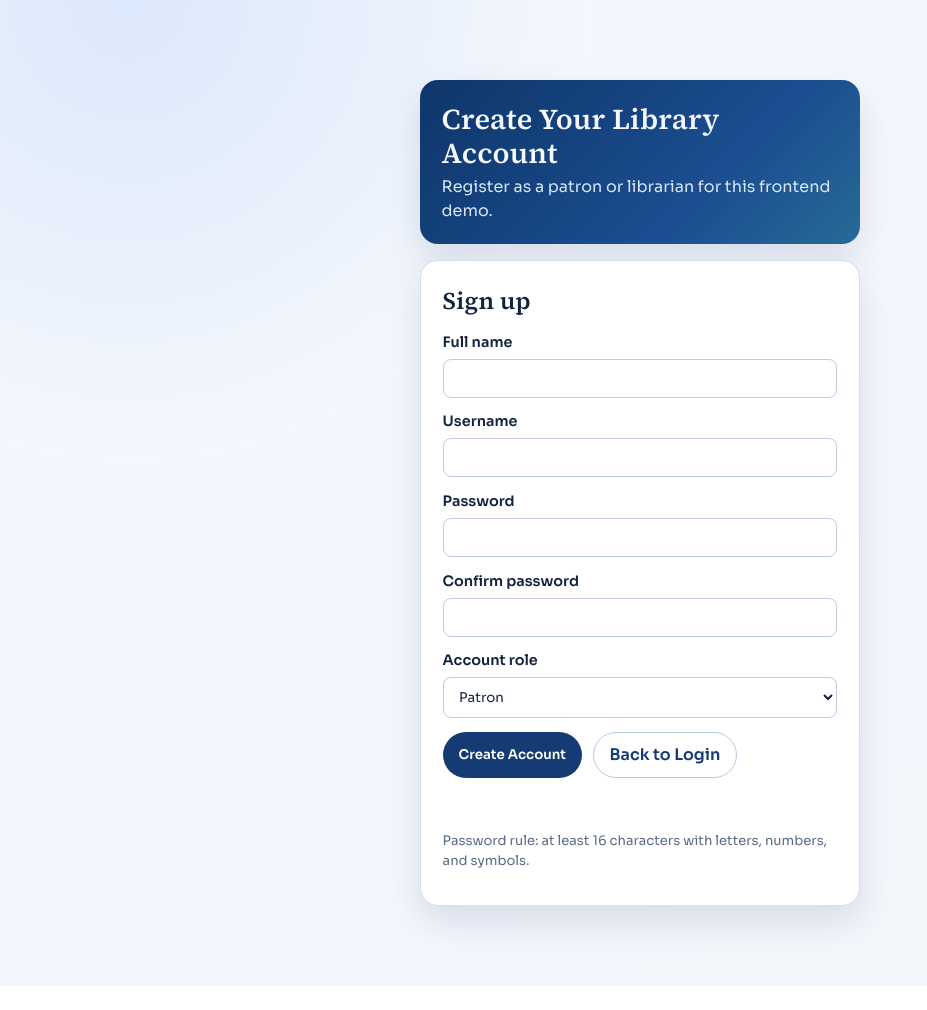
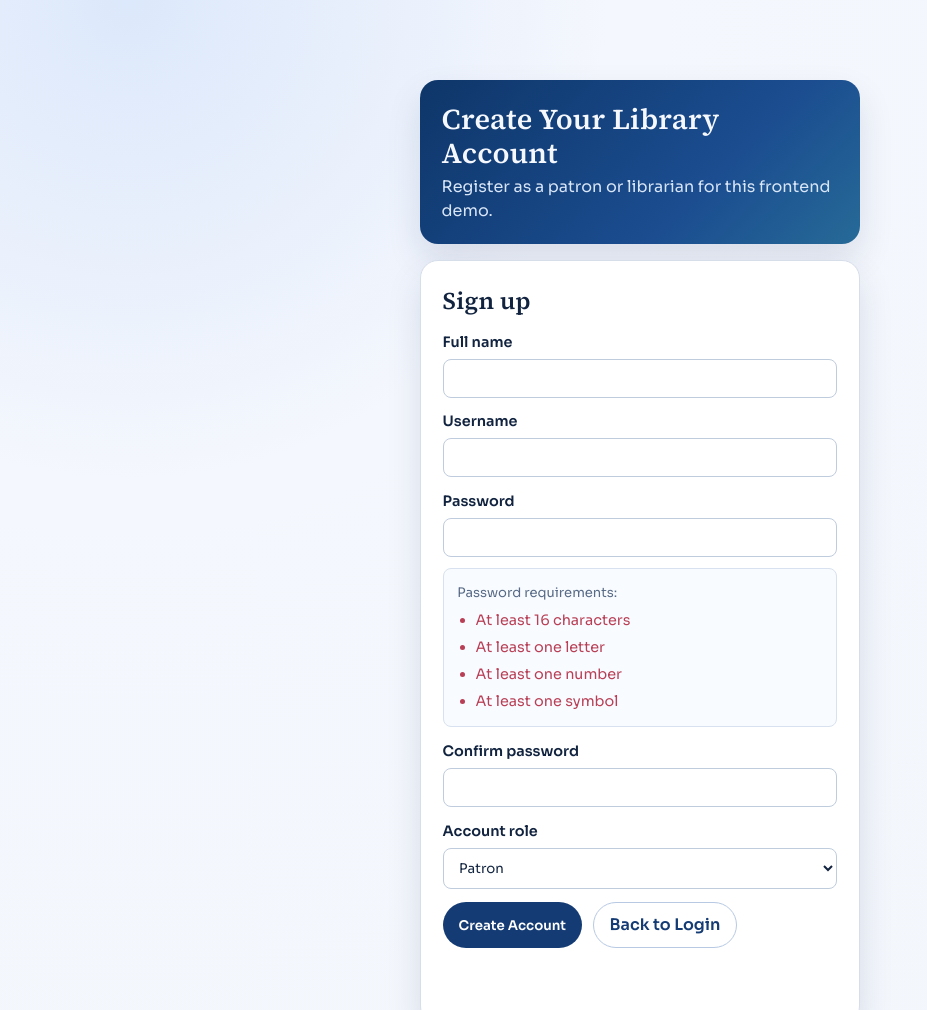
Before and after one commit to h-reyes/COSC-402-Group-Project, a plain HTML site: page register.html in a window 1280 px wide. Shown: the top 1010 px of the page, without its empty margins (0-927 px from the left). Before the commit the page ends 986 px from the top, so only its background shows below. Drawn offline with Linux system fonts and the light colour scheme.

Commit message:
Add live password requirements

```diff
--- a/assets/css/styles.css
+++ b/assets/css/styles.css
@@ -278,6 +278,38 @@ button:focus-visible,
   color: var(--ok);
 }
 
+.password-checklist {
+  margin-top: -0.15rem;
+  padding: 0.85rem;
+  border: 1px solid #d8e1ef;
+  border-radius: var(--radius-sm);
+  background: #f8fbff;
+}
+
+.password-checklist-title {
+  margin-bottom: 0.45rem;
+}
+
+.password-list {
+  margin: 0;
+  padding-left: 1.15rem;
+  display: grid;
+  gap: 0.35rem;
+}
+
+.password-rule {
+  color: var(--danger);
+  font-size: 0.9rem;
+}
+
+.password-rule-met {
+  color: var(--ok);
+}
+
+.password-rule-unmet {
+  color: var(--danger);
+}
+
 .kpi {
   padding: 1rem;
   border-radius: var(--radius-md);
--- a/assets/js/app.js
+++ b/assets/js/app.js
@@ -44,6 +44,32 @@ async function initRegisterPage() {
   const confirmInput = document.getElementById('registerConfirmPassword');
   const roleInput = document.getElementById('registerRole');
   const message = document.getElementById('registerMessage');
+  const passwordLengthRule = document.getElementById('passwordLengthRule');
+  const passwordLetterRule = document.getElementById('passwordLetterRule');
+  const passwordNumberRule = document.getElementById('passwordNumberRule');
+  const passwordSymbolRule = document.getElementById('passwordSymbolRule');
+
+  function updatePasswordRequirements(value) {
+    const hasLength = value.length >= 16;
+    const hasLetter = /[A-Za-z]/.test(value);
+    const hasNumber = /\d/.test(value);
+    const hasSymbol = /[^A-Za-z\d]/.test(value);
+
+    passwordLengthRule.classList.toggle('password-rule-met', hasLength);
+    passwordLetterRule.classList.toggle('password-rule-met', hasLetter);
+    passwordNumberRule.classList.toggle('password-rule-met', hasNumber);
+    passwordSymbolRule.classList.toggle('password-rule-met', hasSymbol);
+
+    passwordLengthRule.classList.toggle('password-rule-unmet', !hasLength);
+    passwordLetterRule.classList.toggle('password-rule-unmet', !hasLetter);
+    passwordNumberRule.classList.toggle('password-rule-unmet', !hasNumber);
+    passwordSymbolRule.classList.toggle('password-rule-unmet', !hasSymbol);
+  }
+
+  updatePasswordRequirements(passwordInput.value);
+  passwordInput.addEventListener('input', () => {
+    updatePasswordRequirements(passwordInput.value);
+  });
 
   form.addEventListener('submit', async (event) => {
     event.preventDefault();
@@ -57,6 +83,7 @@ async function initRegisterPage() {
 
     const usernamePattern = /^[a-zA-Z0-9_]{3,20}$/;
     const passwordPattern = /^(?=.*[A-Za-z])(?=.*\d)(?=.*[^A-Za-z\d]).{16,128}$/;
+    updatePasswordRequirements(password);
 
     if (fullName.length < 2) {
       setMessage(message, 'Enter your full name.', 'error');
--- a/register.html
+++ b/register.html
@@ -28,6 +28,16 @@
           <input class="input" id="registerPassword" name="registerPassword" type="password" autocomplete="new-password" required>
         </label>
 
+        <div class="password-checklist" aria-live="polite" aria-atomic="true">
+          <p class="small password-checklist-title">Password requirements:</p>
+          <ul id="passwordRequirements" class="password-list">
+            <li id="passwordLengthRule" class="password-rule">At least 16 characters</li>
+            <li id="passwordLetterRule" class="password-rule">At least one letter</li>
+            <li id="passwordNumberRule" class="password-rule">At least one number</li>
+            <li id="passwordSymbolRule" class="password-rule">At least one symbol</li>
+          </ul>
+        </div>
+
         <label for="registerConfirmPassword">Confirm password
           <input class="input" id="registerConfirmPassword" name="registerConfirmPassword" type="password" autocomplete="new-password" required>
         </label>
@@ -46,7 +56,6 @@
 
         <p id="registerMessage" class="message" role="status" aria-live="polite"></p>
       </form>
-      <p class="small">Password rule: at least 16 characters with letters, numbers, and symbols.</p>
     </section>
   </main>
 
```
Also changed, not shown: index.html (+1 -2 lines).
